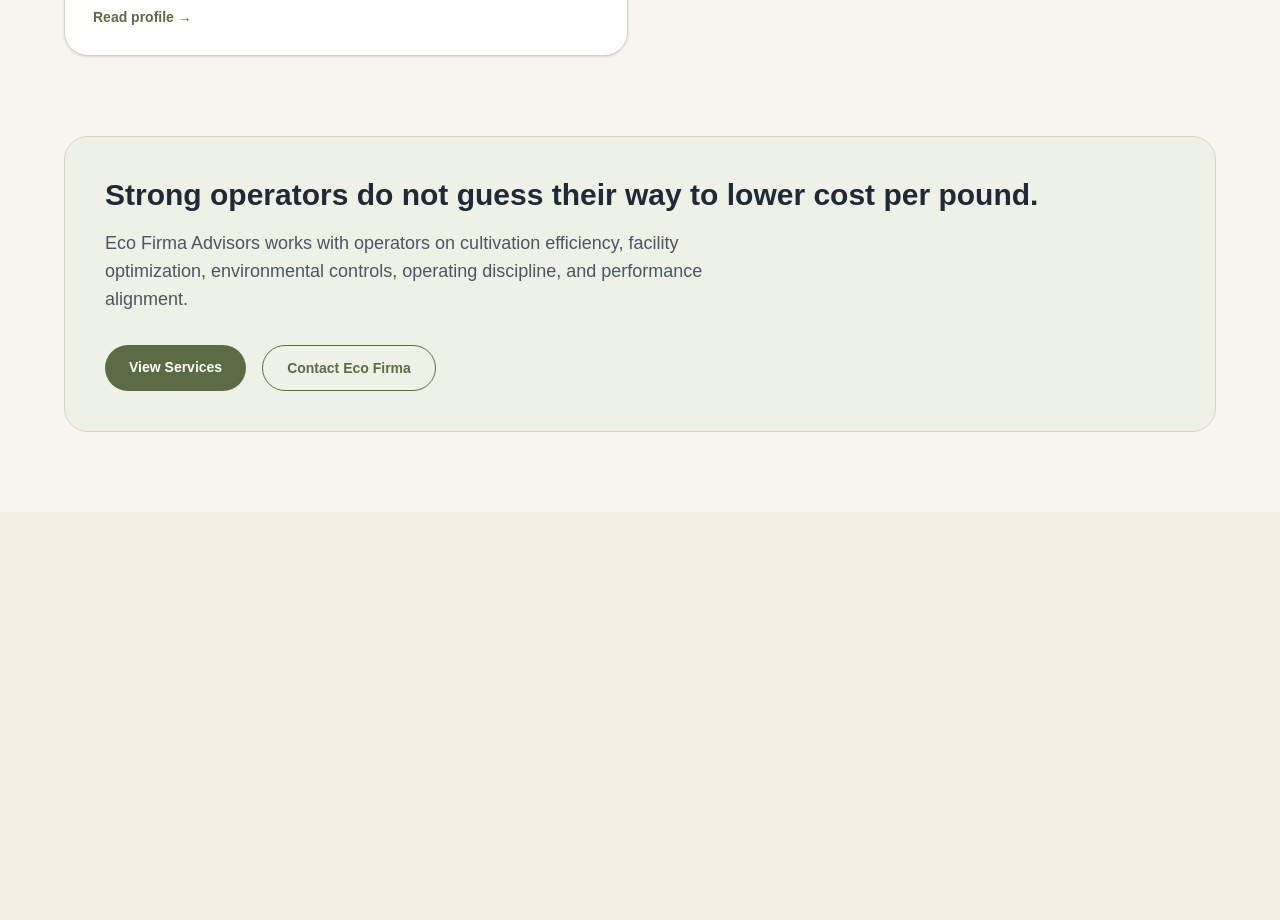
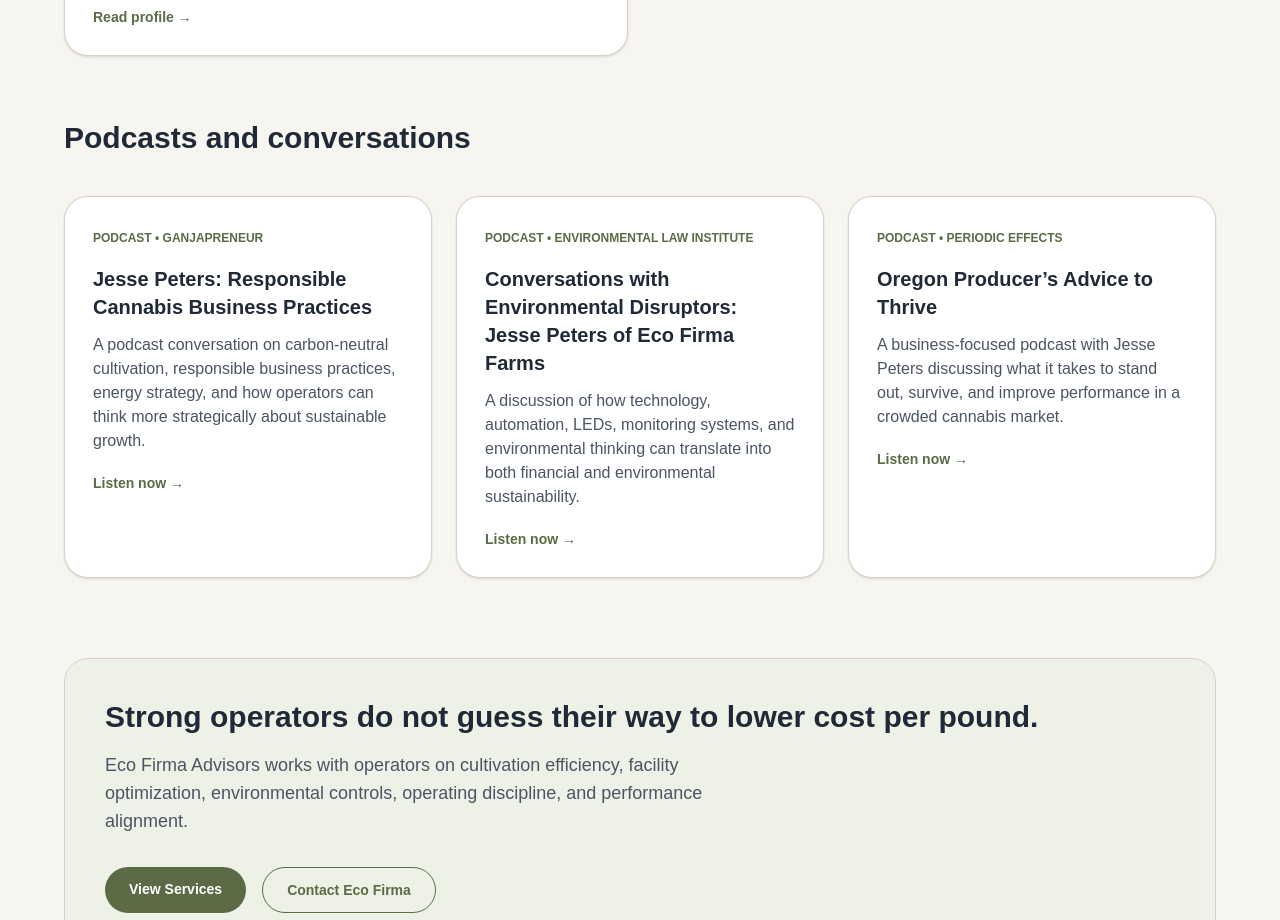
Before and after one commit to ecofirmaadvisors/eco-firma-advisors, a Next.js app: page /insights in a window 1280 px wide. Shown: the part 1840-2760 px from the top of the page. Before the commit the page ends 2352 px from the top, so only its background shows below. Built offline with nearby package versions, Linux system fonts and the light colour scheme.

Commit message:
Update insights page contact link to contact page

```diff
--- a/app/insights/page.tsx
+++ b/app/insights/page.tsx
@@ -1,13 +1,6 @@
 import Link from "next/link";
 
 export default function InsightsPage() {
-
-  const consultationMailto = `mailto:jesse@ecofirmaadvisors.com?subject=${encodeURIComponent(
-    "Eco Firma Advisors Inquiry from Insights Page"
-  )}&body=${encodeURIComponent(
-    "Hi Jesse,\n\nI was reading the Insights page and would like to discuss my cultivation facility.\n\nThanks,"
-  )}`;
-
   const featuredItem = {
     title:
       "How to Operate a More Sustainable and Profitable Cannabis Cultivation Operation",
@@ -114,13 +107,8 @@ export default function InsightsPage() {
   return (
     <main className="bg-[#f7f5ef] px-6 py-20 text-[#1f2937]">
       <div className="mx-auto max-w-6xl">
-
-        {/* HERO */}
-
         <section className="grid gap-12 lg:grid-cols-[1.1fr_0.9fr] lg:items-end">
-
           <div>
-
             <p className="text-sm font-semibold uppercase tracking-[0.2em] text-[#5b6b45]">
               Media, Interviews & Industry Coverage
             </p>
@@ -135,11 +123,9 @@ export default function InsightsPage() {
               the operational discipline required to reduce cost per pound
               without sacrificing quality.
             </p>
-
           </div>
 
           <div className="rounded-3xl border border-[#d9d2c3] bg-white p-8 shadow-sm">
-
             <p className="text-sm font-semibold uppercase tracking-[0.2em] text-[#5b6b45]">
               Coverage Themes
             </p>
@@ -154,17 +140,11 @@ export default function InsightsPage() {
                 </span>
               ))}
             </div>
-
           </div>
-
         </section>
 
-        {/* FEATURED */}
-
         <section className="mt-16">
-
           <div className="rounded-3xl border border-[#d9d2c3] bg-white p-10 shadow-sm">
-
             <p className="text-sm font-semibold uppercase tracking-[0.2em] text-[#5b6b45]">
               Featured Coverage
             </p>
@@ -178,7 +158,6 @@ export default function InsightsPage() {
             </p>
 
             <div className="mt-8">
-
               <a
                 href={featuredItem.url}
                 target="_blank"
@@ -187,25 +166,17 @@ export default function InsightsPage() {
               >
                 {featuredItem.cta}
               </a>
-
             </div>
-
           </div>
-
         </section>
 
-        {/* ARTICLES */}
-
         <section className="mt-16">
-
           <h2 className="text-3xl font-bold">
             Press and industry features
           </h2>
 
           <div className="mt-10 grid gap-6 md:grid-cols-2">
-
             {articles.map((item) => (
-
               <a
                 key={item.title}
                 href={item.url}
@@ -213,7 +184,6 @@ export default function InsightsPage() {
                 rel="noopener noreferrer"
                 className="group block rounded-3xl border border-[#d9d2c3] bg-white p-7 shadow-sm hover:-translate-y-1 hover:shadow-md"
               >
-
                 <span className="text-xs font-semibold uppercase text-[#5b6b45]">
                   {item.category} • {item.source}
                 </span>
@@ -229,33 +199,58 @@ export default function InsightsPage() {
                 <div className="mt-5 text-sm font-semibold text-[#5b6b45]">
                   {item.cta} →
                 </div>
-
               </a>
-
             ))}
-
           </div>
-
         </section>
 
-        {/* CTA */}
+        <section className="mt-16">
+          <h2 className="text-3xl font-bold">
+            Podcasts and conversations
+          </h2>
+
+          <div className="mt-10 grid gap-6 md:grid-cols-3">
+            {media.map((item) => (
+              <a
+                key={item.title}
+                href={item.url}
+                target="_blank"
+                rel="noopener noreferrer"
+                className="group block rounded-3xl border border-[#d9d2c3] bg-white p-7 shadow-sm hover:-translate-y-1 hover:shadow-md"
+              >
+                <span className="text-xs font-semibold uppercase text-[#5b6b45]">
+                  {item.category} • {item.source}
+                </span>
+
+                <h3 className="mt-4 text-xl font-semibold group-hover:text-[#5b6b45]">
+                  {item.title}
+                </h3>
+
+                <p className="mt-3 text-[#4b5563]">
+                  {item.excerpt}
+                </p>
+
+                <div className="mt-5 text-sm font-semibold text-[#5b6b45]">
+                  {item.cta} →
+                </div>
+              </a>
+            ))}
+          </div>
+        </section>
 
         <section className="mt-20">
-
           <div className="rounded-3xl border border-[#d9d2c3] bg-[#eef2e6] p-10">
-
             <h2 className="text-3xl font-bold">
               Strong operators do not guess their way to lower cost per pound.
             </h2>
 
-            <p className="mt-4 text-lg text-[#4b5563] max-w-2xl">
+            <p className="mt-4 max-w-2xl text-lg text-[#4b5563]">
               Eco Firma Advisors works with operators on cultivation
               efficiency, facility optimization, environmental controls,
               operating discipline, and performance alignment.
             </p>
 
             <div className="mt-8 flex flex-wrap gap-4">
-
               <Link
                 href="/services"
                 className="rounded-full bg-[#5b6b45] px-6 py-3 text-sm font-semibold text-white hover:bg-[#4d5c3a]"
@@ -263,19 +258,15 @@ export default function InsightsPage() {
                 View Services
               </Link>
 
-              <a
-                href={consultationMailto}
+              <Link
+                href="/contact"
                 className="rounded-full border border-[#5b6b45] px-6 py-3 text-sm font-semibold text-[#5b6b45] hover:bg-white"
               >
                 Contact Eco Firma
-              </a>
-
+              </Link>
             </div>
-
           </div>
-
         </section>
-
       </div>
     </main>
   );
```
